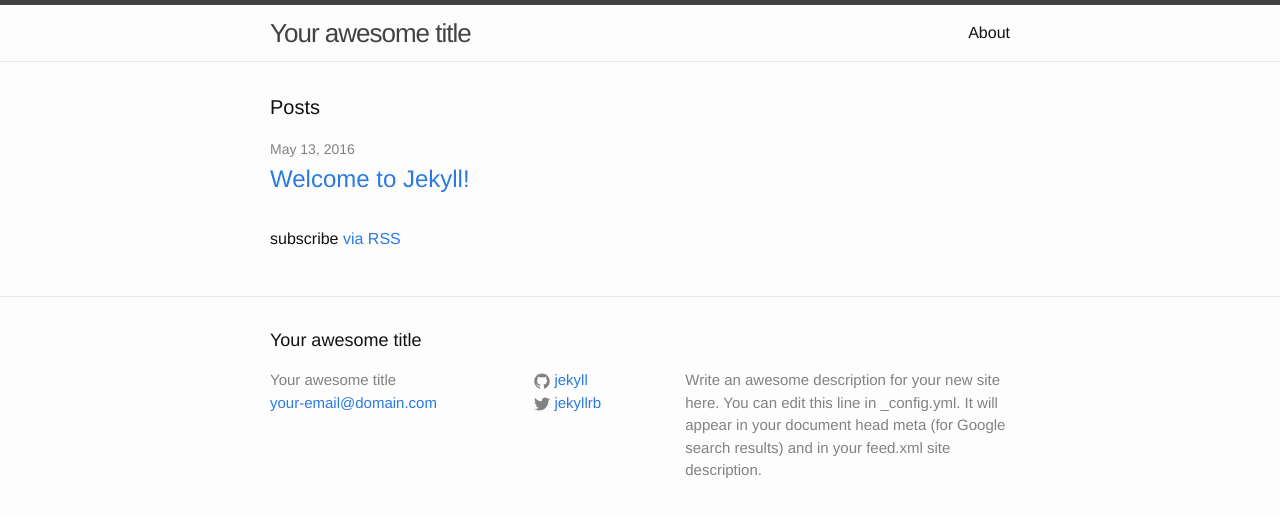
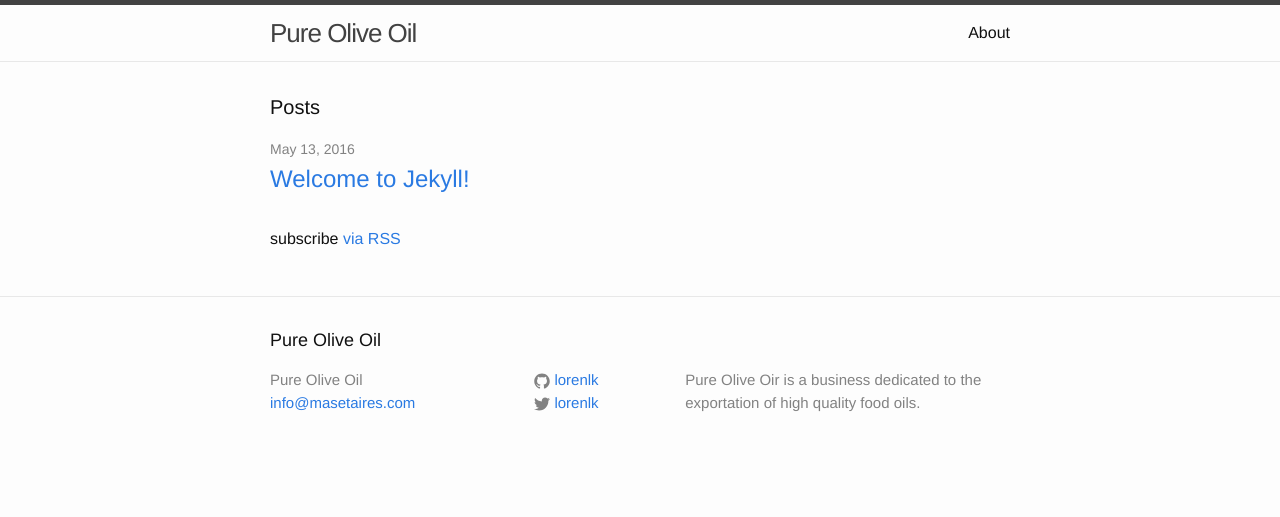
Before and after one commit to lorenlk/lorenlk.github.io, a Jekyll site: the page built from index.html, in a window 1280 px wide. Shown: the top 517 px of the page. Built offline with Jekyll 4.4.1, drawn with Linux system fonts in a browser that asks for light colours.

Commit message:
Modification of footer

```diff
--- a/_config.yml
+++ b/_config.yml
@@ -6,16 +6,15 @@
 # 'jekyll serve'. If you change this file, please restart the server process.
 
 # Site settings
-title: Your awesome title
-email: your-email@domain.com
+title: Pure Olive Oil
+email: info@masetaires.com
 description: > # this means to ignore newlines until "baseurl:"
-  Write an awesome description for your new site here. You can edit this
-  line in _config.yml. It will appear in your document head meta (for
-  Google search results) and in your feed.xml site description.
+  Pure Olive Oir is a business dedicated to the exportation of high quality
+  food oils.
 baseurl: "" # the subpath of your site, e.g. /blog
-url: "http://yourdomain.com" # the base hostname & protocol for your site
-twitter_username: jekyllrb
-github_username:  jekyll
+url: "http://lorenlk.github.io" # the base hostname & protocol for your site
+twitter_username: lorenlk
+github_username:  lorenlk
 
 # Build settings
 markdown: kramdown
```
